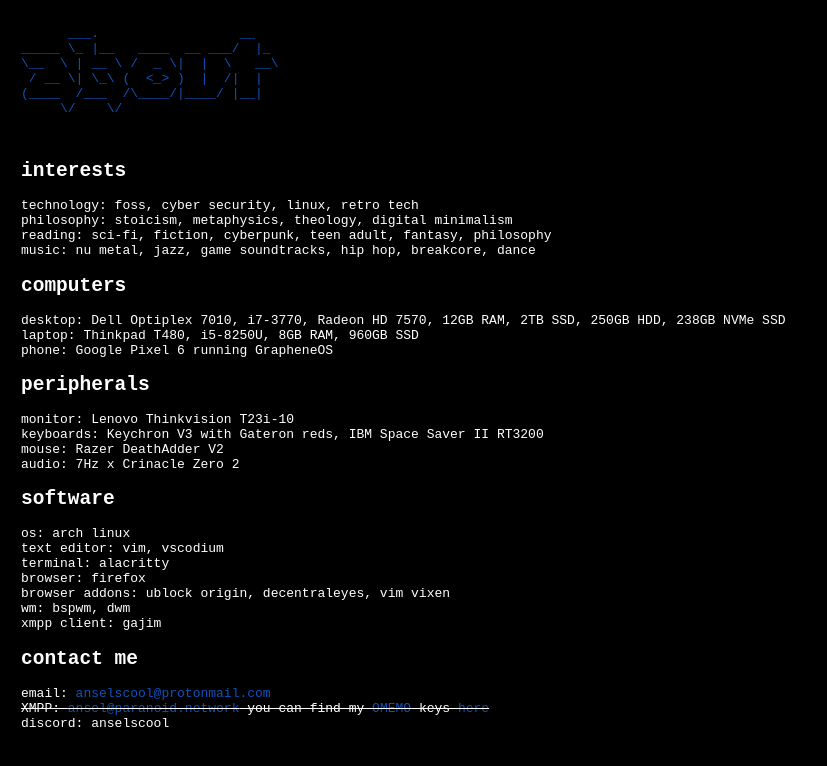
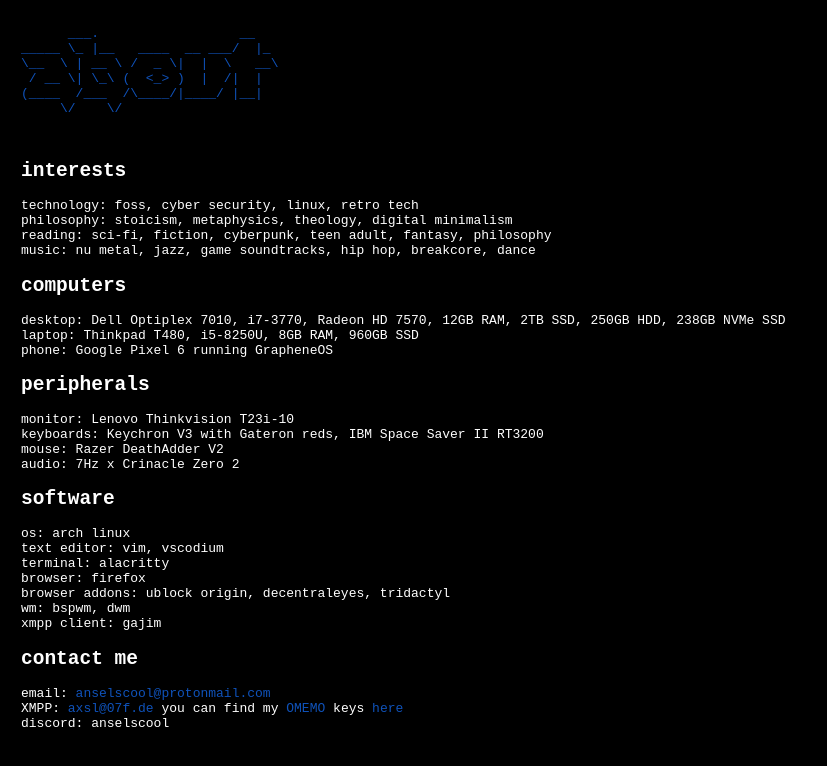
Before and after one commit to anselscool/axsl.xyz, a plain HTML site: page about.html in a window 1280 px wide. Shown: the whole page, without its empty margins (0-827 px from the left). Drawn offline with Linux system fonts and the light colour scheme.

Commit message:
added new omemokeys and changed xmpp address

```diff
--- a/about.html
+++ b/about.html
@@ -57,7 +57,7 @@ _____ \_ |__   ____  __ ___/  |_
      <br />
      browser: firefox
      <br />
-     browser addons: ublock origin, decentraleyes, vim vixen
+     browser addons: ublock origin, decentraleyes, tridactyl
      <br />
      wm: bspwm, dwm
      <br />
@@ -67,7 +67,7 @@ _____ \_ |__   ____  __ ___/  |_
     <p>
      email: <a href="mailto:anselscool@protonmail.com">anselscool@protonmail.com</a>
      <br />
-     <s>XMPP: <a href="xmpp:ansel@paranoid.network">ansel@paranoid.network</a> you can find my <a href="https://conversations.im/omemo/">OMEMO</a> keys <a href="/files/OMEMOkeys.txt">here</a></s>
+     XMPP: <a href="xmpp:axsl@07f.de">axsl@07f.de</a> you can find my <a href="https://conversations.im/omemo/">OMEMO</a> keys <a href="/files/OMEMOkeys.txt">here</a>
      <br />
      discord: anselscool
    </p>
```
